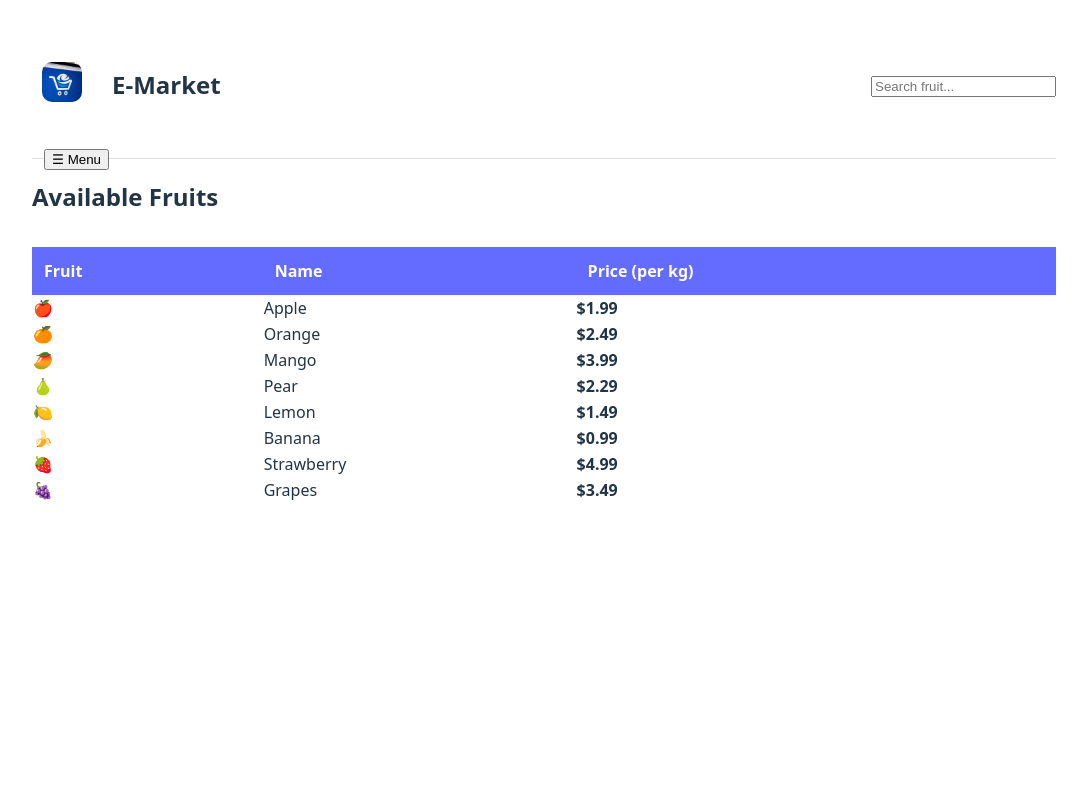
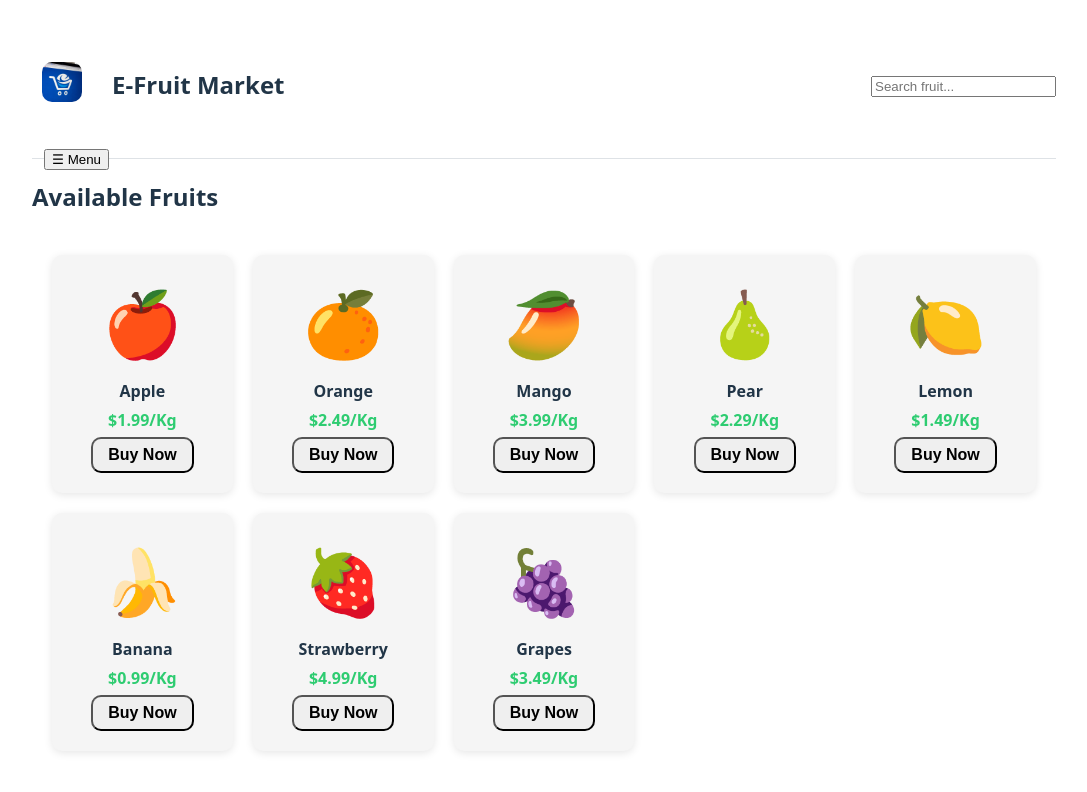
Before and after one commit to Collinse-lab/E-market-project, a React app: page / in a window 1280 px wide. Shown: the top 792 px of the page, without its empty margins (96-1183 px from the left). Built offline with nearby package versions, Linux system fonts and the light colour scheme; the HTML template or start-up script is replaced by a standard one.

Commit message:
added grid

```diff
--- a/src/App.tsx
+++ b/src/App.tsx
@@ -32,6 +32,7 @@ const [isOpen, setIsOpen]= useState(false);
 }
 function App() {
   const [searchTerm,setSearchTerm]=useState("");
+  const [cartCount, setCartCount] = useState(0);
 
 
   const filteredFruits =fruits.filter(fruit =>fruit.text.toLowerCase().includes(searchTerm.toLowerCase())
@@ -49,7 +50,8 @@ function App() {
         </a>
         </div>
 
-        <h1>E-Market</h1>
+        <h1>E-Fruit Market</h1>
+
 
   <div className='search'>
   <input
@@ -59,6 +61,7 @@ function App() {
           onChange={(e) =>setSearchTerm(e.target.value)}
 
         />
+
           {
         searchTerm && (
           <button
@@ -70,43 +73,34 @@ function App() {
             </button>
         ) }
 
-        {searchTerm &&(
-          filteredFruits.length > 0 ?(
 
-        <ul>
-          {filteredFruits.map(fruit =>(
-            <li key={fruit.id}>{fruit.text}</li>
-          ))}
+                  {searchTerm && (
+            filteredFruits.length > 0 ? (
+              <ul className="search-results">
+                {filteredFruits.map(fruit => (
+                  <li key={fruit.id}>{fruit.text}</li>
+                ))}
+
         </ul>
         ):(
         <p>No fruit found for"{searchTerm}"</p>
         )
-        )}
+     ) }
         </div>
       </div>
-       <div className="products-container">
+       <div>
   <h2>Available Fruits</h2>
 
-  <div className="fruits-list">
-    <table className="fruits-table">
-      <thead>
-        <tr>
-          <th>Fruit</th>
-          <th>Name</th>
-          <th>Price (per kg)</th>
-        </tr>
-      </thead>
-      <tbody>
+  <div className='fruits-container'>
         {fruits.map(fruit => (
-          <tr key={fruit.id}>
-            <td>{fruit.emoji}</td>
-            <td>{fruit.text}</td>
-            <td><strong>${fruit.price.toFixed(2)}</strong></td>
-          </tr>
+          <div key={fruit.id} className="grid-item">
+            <div className="fruit-emoji">{fruit.emoji}</div>
+            <div  className="fruit-name">{fruit.text}</div>
+            <div className="fruit-price">${fruit.price.toFixed(2)}/Kg</div>
+            <div > <button className="buy-fruit">Buy Now</button></div>
+          </div>
         ))}
-      </tbody>
-    </table>
-  </div>
+        </div>
 </div>
      </>
 )};
--- a/src/styles.css
+++ b/src/styles.css
@@ -45,23 +45,45 @@ input{
     width: 100%;
     justify-content: center;
   }
-.card {
-  padding: 2em;
+
+.fruits-container{
+   display: grid;
+  grid-template-columns: repeat(auto-fill, minmax(150px, 1fr));
+  gap: 20px;
+  padding: 20px;
+}
+.fruit-emoji {
+  font-size: 4rem;
+  display: block;
+  margin-bottom: 8px;
 }
 
-.read-the-docs {
-  color: #888;
-  text-align:center;
+.grid-item{
+    aspect-ratio: 1 / 1;  /* Makes it square */
+  background: #f5f5f5;
+  border-radius: 10px;
+  padding: 20px;
+  display: flex;
+  flex-direction: column;
+  justify-content: center;
+  align-items: center;
+  text-align: center;
+  font-weight: bold;
+  box-shadow: 0 2px 8px rgba(0,0,0,0.1);
+  transition: transform 0.2s;
 }
-.fruits-table {
-  width: 100%;
-  border-collapse: collapse;
-  margin: 2rem 0;
+.fruit-name {
+  margin-bottom: 5px;
 }
 
-.fruits-table th {
-  background-color: #646cff;
-  color: white;
-  padding: 12px;
-  text-align: left;
+.fruit-price {
+  color: #2ecc71;
+  font-weight: 600;
+   margin-bottom: 5px;
 }
+.buy-fruit{
+  border-radius: 10px;
+  font-weight:bold;
+  padding: 7px 15px;
+  font-size: 1rem;
+}
```
